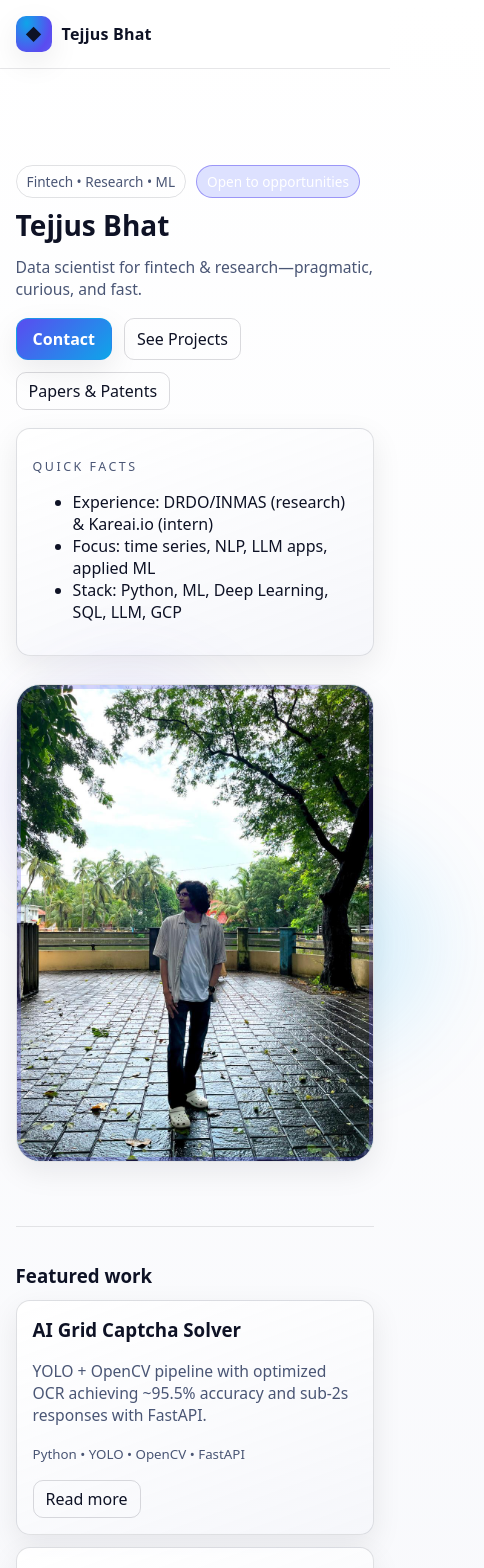
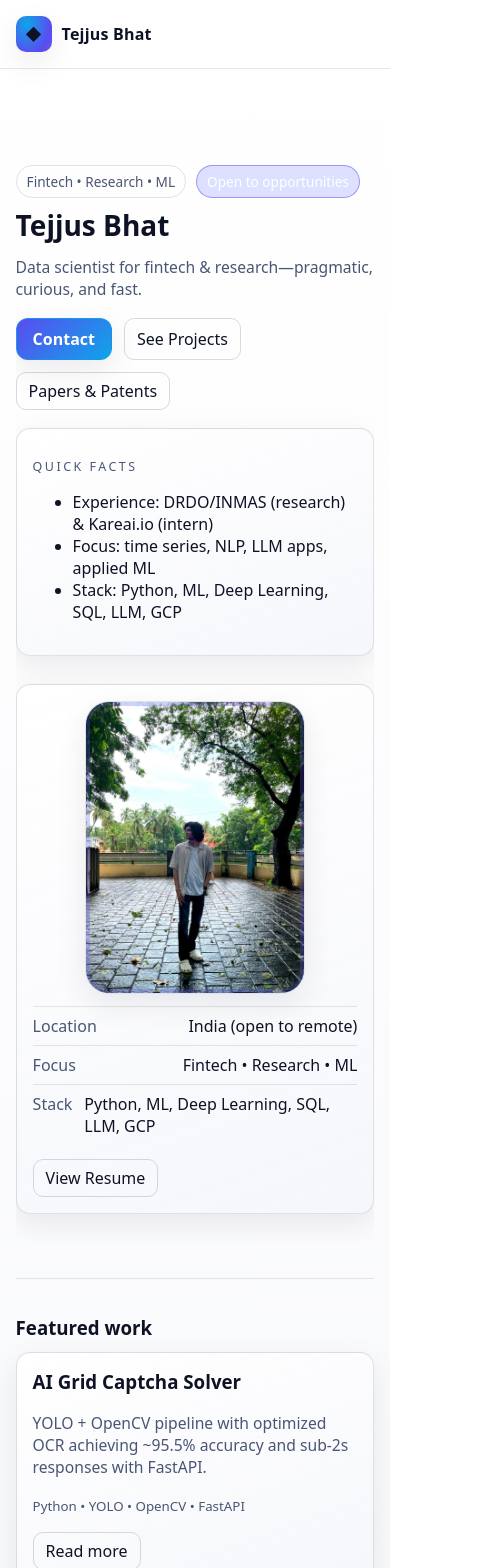
Before and after one commit to tejjusbhat/data-science-portfolio, a Next.js app: page / in a window 390 px wide. Shown: the top 1568 px of the page, 484 px wide, since content can reach past the window. Built offline with nearby package versions, Linux system fonts and the light colour scheme.

Commit message:
fixes overflow in mobile

```diff
--- a/app/about/page.tsx
+++ b/app/about/page.tsx
@@ -46,7 +46,7 @@ export default function AboutPage(){
 
           <div className="row">
             <span className="meta-key">Location</span>
-            <span>India (open to remote)</span>
+            <span>Newcastle, UK</span>
           </div>
           <div className="row">
             <span className="meta-key">Focus</span>
--- a/app/globals.css
+++ b/app/globals.css
@@ -18,6 +18,7 @@
 }
 *{box-sizing:border-box}
 html{scroll-behavior:smooth}
+html, body { overflow-x: hidden; }
 body{
   margin:0; font-family: ui-sans-serif, system-ui, -apple-system, Segoe UI, Roboto, Inter, Arial;
   color:var(--text); background:linear-gradient(180deg,var(--bg) 0%,var(--bg-soft) 100%);
@@ -274,3 +275,18 @@ input, textarea{
   .hide-sm { display: none !important; }
   .show-sm { display: inline-flex !important; }
 }
+
+/* Keep the hero from spilling horizontally */
+.hero-wrap { overflow: hidden; }
+
+/* Constrain the blob on phones */
+@media (max-width: 900px){
+  .hero-blob{
+    left: 50%;
+    transform: translate(-50%, -20%);
+    width: 90vw;
+    height: 90vw;        /* keep it circular */
+    max-width: 520px;    /* won’t exceed desktop size */
+    max-height: 520px;
+  }
+}
--- a/app/page.tsx
+++ b/app/page.tsx
@@ -3,6 +3,7 @@ import Image from 'next/image';
 import Section from '@/components/Section';
 import { profile } from '@/data/profile';
 import { projects } from '@/data/projects';
+import SafeLink from '@/components/SafeLink';
 
 export default function Home() {
   const featured = projects.slice(0,2);
@@ -38,20 +39,33 @@ export default function Home() {
           </div>
 
           {/* Right: photo */}
-          <div style={{position:'relative'}}>
-            <div className="hero-blob" />
-            <div className="avatar">
-              {/* Put your real photo at /public/tejjus.jpg */}
-              <Image
-                src="/tejjus.jpg"
-                alt="Tejjus Bhat"
-                width={900}
-                height={1100}
-                priority
-              />
-              <div className="avatar-ring" />
-            </div>
-          </div>
+          <aside className="card meta-card">
+                    <div style={{display:'grid', placeItems:'center', marginBottom:12}}>
+                      <div className="avatar" style={{maxWidth:220}}>
+                        <Image src="/tejjus.jpg" alt="Tejjus Bhat" width={600} height={720} />
+                        <div className="avatar-ring" />
+                      </div>
+                    </div>
+
+                    <div className="row">
+                      <span className="meta-key">Location</span>
+                      <span>India (open to remote)</span>
+                    </div>
+                    <div className="row">
+                      <span className="meta-key">Focus</span>
+                      <span>Fintech • Research • ML</span>
+                    </div>
+                    <div className="row">
+                      <span className="meta-key">Stack</span>
+                      <span>Python, ML, Deep Learning, SQL, LLM, GCP</span>
+                    </div>
+
+                    <div className="btn-row" style={{marginTop:14}}>
+                      <SafeLink href="https://drive.google.com/file/d/1jFPUKQqGeqHnNjqmmhZu1CcPKUAkYIem/view?usp=drive_link">
+                        <span className="nav-link">View Resume</span>
+                      </SafeLink>
+                    </div>
+                  </aside>
         </div>
       </Section>
 
```
